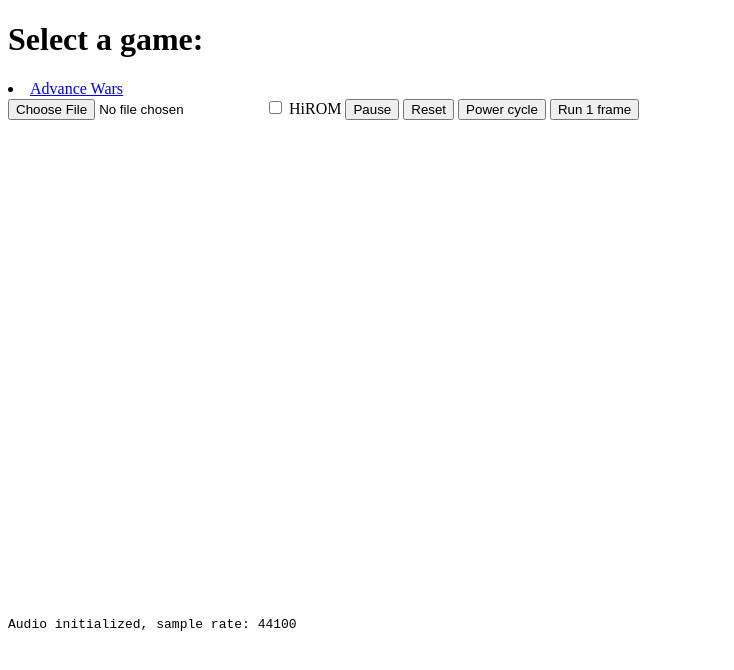
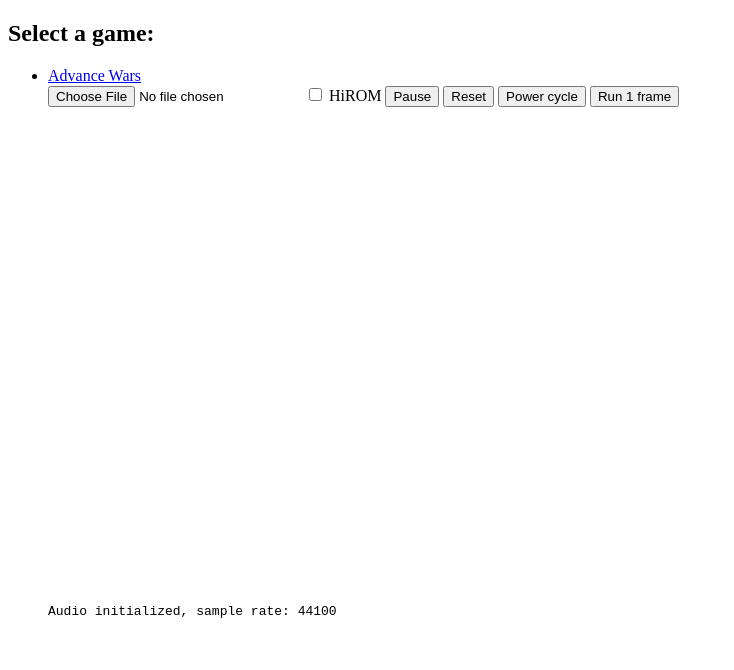
Before and after one commit to amemu1/remu, a plain HTML site: page index.html in a window 1280 px wide. Shown: the whole page, without its empty margins (0-734 px from the left). Drawn offline with Linux system fonts and the light colour scheme.

Commit message:
Update index.html

```diff
--- a/index.html
+++ b/index.html
@@ -4,9 +4,9 @@
     <link rel="stylesheet" type="text/css" href="style.css">
     <title>Universal Emulator</title>
   </head>
-
-  <h1>Select a game: </h1>
   <body>
+    <h2> Select a game: </h2>
+  <ul>
   <li><a href="./launcher.html#advancewars">Advance Wars</a></li>
   <input id="rom" type="file">
   <input id="ishirom" type="checkbox"> HiROM
@@ -30,6 +30,6 @@
   <script src="js/audio.js"></script>
   <script src="js/trace.js"></script>
   <script src="js/main.js"></script>
-
+        </ul>
     </body>
 </html>
```
Lines whose indentation alone changed are shown as unchanged.
